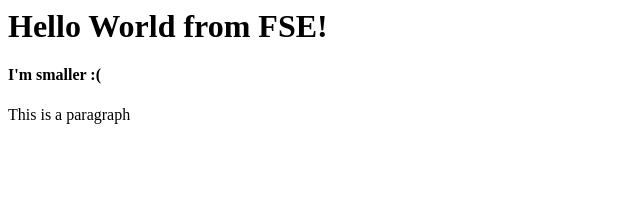
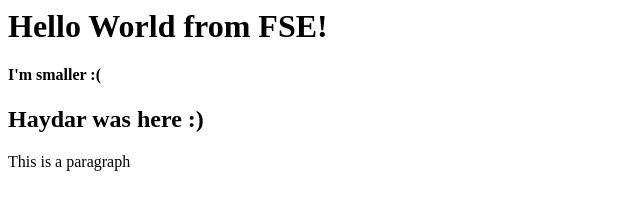
Before and after one commit to NinjaCoder8/github-demo, a plain HTML site: page index.html in a window 1280 px wide. Shown: the whole page, without its empty margins (0-640 px from the left). Drawn offline with Linux system fonts and the light colour scheme.

Commit message:
Haydar's touch

```diff
--- a/index.html
+++ b/index.html
@@ -7,7 +7,7 @@
 
         <h1>Hello World from FSE!</h1>
         <h4>I'm smaller :(</h4>
-
+        <h2>Haydar was here :)</h2>
         <p>This is a paragraph</p>
 
         <script>
```
